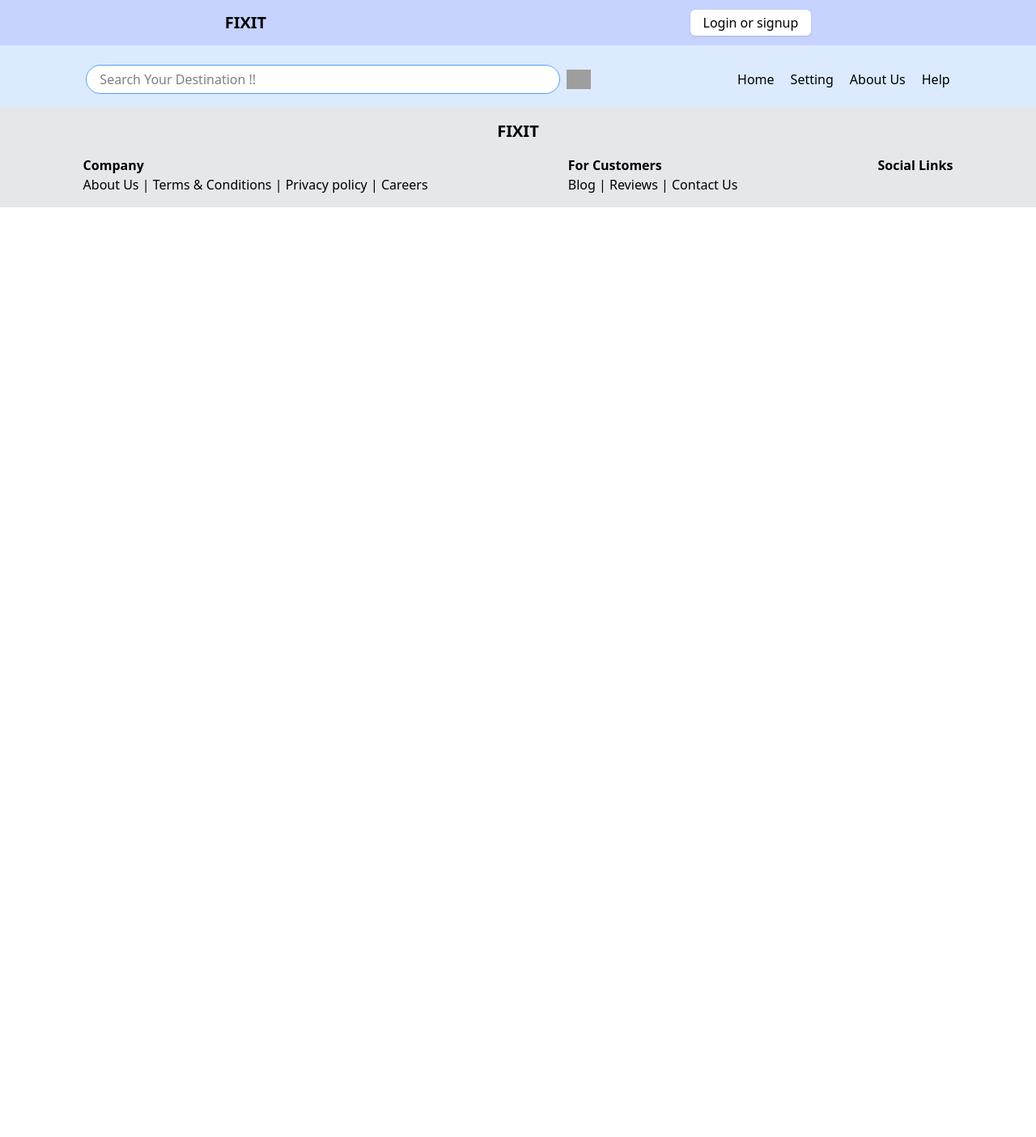
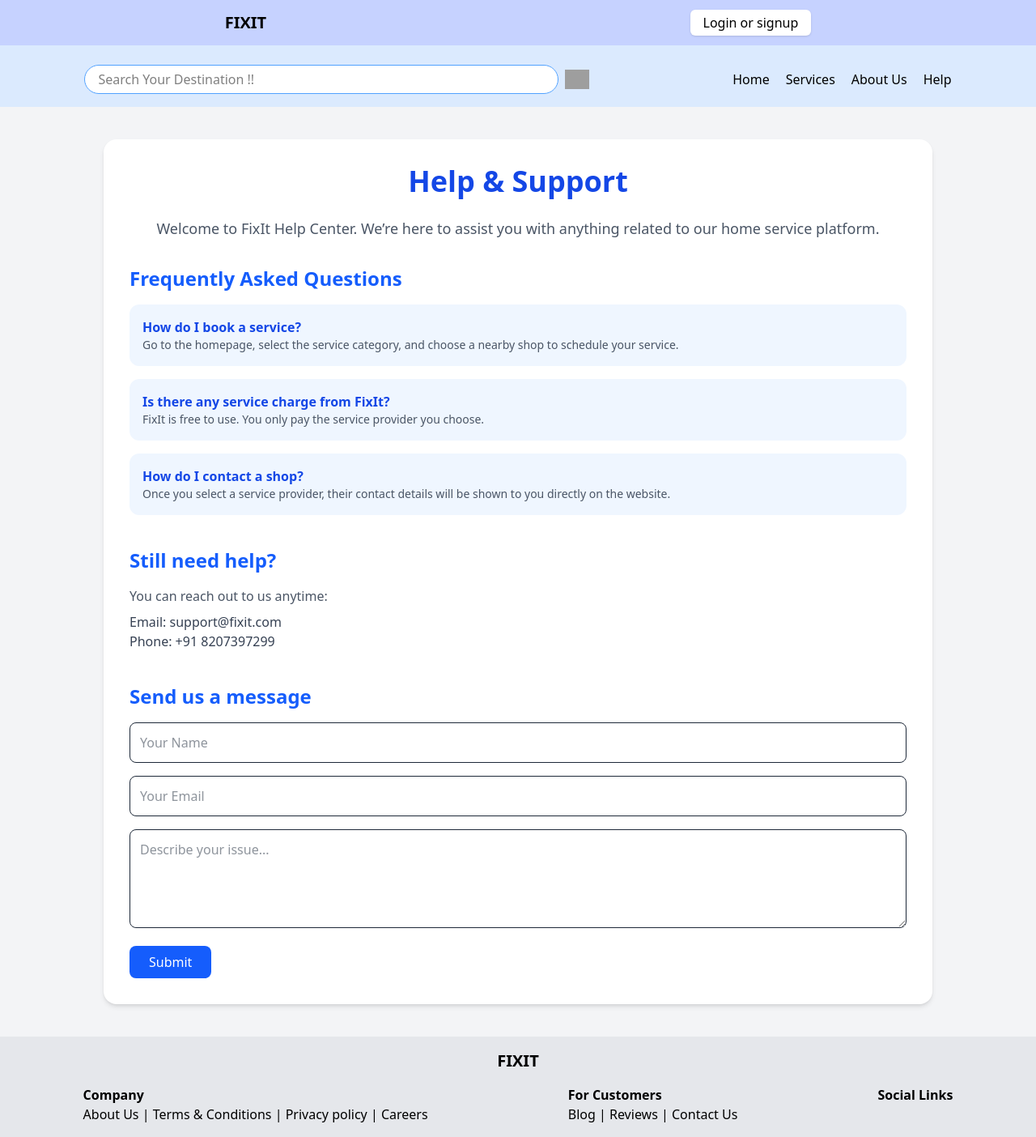
Before and after one commit to Sdrshubhamkumar/Fixit, a React (Vite) app: page /help in a window 1280 px wide. Shown: the whole page at 81% size. Before the commit the page ends 800 px from the top, so only its background shows below. Built offline with nearby package versions, Linux system fonts and the light colour scheme; grey boxes are pictures that could not be loaded.

Commit message:
updated header

```diff
--- a/src/App.jsx
+++ b/src/App.jsx
@@ -9,6 +9,8 @@ import RequestForm from './Components/RequestForm.jsx'
 import ElectricalRepair from './Components/ElectricRepair.jsx'
 import Footer from './Components/Footer.jsx'
 import Header from './Components/Header.jsx'
+import AboutUs from './Components/AboutUs.jsx'
+import Help from './Components/Help.jsx'
 
 const App = () => {
   return (
@@ -21,6 +23,9 @@ const App = () => {
         <Route path="/login" element={<Login />} />
         <Route path="/electricalrepair" element={<ElectricalRepair />} />
         <Route path="/requestform" element={<RequestForm />} />
+        <Route path="*" element={<h1>404 Not Found</h1>} />
+        <Route path="/about" element={<AboutUs/>} />
+        <Route path="/help" element={<Help/>} />
       </Routes>
       <Footer />
     </Router>
--- /dev/null
+++ b/src/Components/AboutUs.jsx
@@ -0,0 +1,41 @@
+// AboutUs.jsx
+import React from "react";
+
+const AboutUs = () => {
+  return (
+    <div className="min-h-screen bg-gray-100 flex items-center justify-center px-4 py-10">
+      <div id="box1" className="max-w-3xl bg-white p-8 rounded-2xl shadow-2xl">
+        <h1 className="text-4xl font-extrabold text-blue-700 mb-4 text-center">About Us</h1>
+        <p className="text-gray-700 text-lg leading-relaxed">
+          Welcome to <span className="font-bold text-blue-600">FIXIT</span>, your trusted partner for reliable and high-quality home services.
+          Whether it's plumbing, electrical work, carpentry, or appliance repair – we connect you with trained professionals
+          who get the job done right. Our mission is to make home maintenance effortless, reliable, and accessible.
+        </p>
+
+        <h2 className="text-2xl font-semibold text-gray-800 mt-8 mb-3">Why Choose FIXIT?</h2>
+        <ul className="list-disc ml-6 text-gray-700 space-y-2">
+          <li><span className="text-green-600 font-bold">✔</span> Verified and skilled professionals</li>
+          <li><span className="text-green-600 font-bold">✔</span> Transparent pricing with no hidden costs</li>
+          <li><span className="text-green-600 font-bold">✔</span> Convenient online booking system</li>
+          <li><span className="text-green-600 font-bold">✔</span> Quick response time and efficient service</li>
+          <li><span className="text-green-600 font-bold">✔</span> 100% customer satisfaction guarantee</li>
+        </ul>
+
+        <h2 className="text-2xl font-semibold text-gray-800 mt-8 mb-3">Our Vision</h2>
+        <p className="text-gray-700 text-lg leading-relaxed">
+          We envision a future where finding reliable help for any household need is just a click away. FIXIT is not
+          just a service – it’s a solution to your everyday problems. With technology and a dedicated support team,
+          we ensure your peace of mind, one service at a time.
+        </p>
+
+        <h2 className="text-2xl font-semibold text-gray-800 mt-8 mb-3">Join Our Community</h2>
+        <p className="text-gray-700 text-lg leading-relaxed">
+          Thousands of satisfied customers have already made FIXIT their go-to choice for home services.
+          We invite you to experience the convenience, reliability, and care that our services bring to your doorstep.
+        </p>
+      </div>
+    </div>
+  );
+};
+
+export default AboutUs;
--- a/src/Components/Header.jsx
+++ b/src/Components/Header.jsx
@@ -37,18 +37,38 @@ export default function Header() {
         </div>
 
         {/* Menu Items */}
-        <ul className="flex list-none justify-center space-x-5 text-base">
+        <ul className="flex list-none justify-center space-x-5 text-base relative">
           <li>
-            <a href="#Home" className="hover:underline">Home</a>
+            <Link to="/" className="hover:underline">Home</Link>
+          </li>
+          <li className="relative group">
+  <span className="hover:underline cursor-pointer">Services</span>
+  <div className="absolute left-0 mt-2 w-48 bg-white shadow-lg rounded-md z-50 opacity-0 invisible group-hover:opacity-100 group-hover:visible transition-all duration-200">
+    <ul className="py-2">
+      <li>
+        <Link to="/services/electric" className="block px-4 py-2 hover:bg-gray-100">Electric Service</Link>
+      </li>
+      <li>
+        <Link to="/repair" className="block px-4 py-2 hover:bg-gray-100">Electrical Services</Link>
+      </li>
+      <li>
+        <Link to="/services/plumber" className="block px-4 py-2 hover:bg-gray-100">Plumber Services</Link>
+      </li>
+      <li>
+        <Link to="/services/furniture" className="block px-4 py-2 hover:bg-gray-100">Furniture Services</Link>
+      </li>
+      <li>
+        <Link to="/spasalon" className="block px-4 py-2 hover:bg-gray-100">Spa & Salon</Link>
+      </li>
+    </ul>
+  </div>
+</li>
+
+          <li>
+            <Link to="/about" className="hover:underline">About Us</Link>
           </li>
           <li>
-            <a href="#Setting" className="hover:underline">Setting</a>
-          </li>
-          <li>
-            <a href="#box1" className="hover:underline">About Us</a>
-          </li>
-          <li>
-            <a href="#Help" className="hover:underline">Help</a>
+            <Link to="/help" className="hover:underline">Help</Link>
           </li>
         </ul>
       </nav>
--- /dev/null
+++ b/src/Components/Help.jsx
@@ -0,0 +1,75 @@
+import React from 'react';
+
+const Help = () => {
+  return (
+    <div className="min-h-screen bg-gray-100 text-gray-800 py-10 px-6">
+      <div className="max-w-5xl mx-auto bg-white p-8 rounded-2xl shadow-md">
+        <h1 className="text-4xl font-bold text-blue-700 mb-6 text-center">Help & Support</h1>
+
+        {/* Intro */}
+        <p className="text-lg text-gray-600 mb-8 text-center">
+          Welcome to FixIt Help Center. We’re here to assist you with anything related to our home service platform.
+        </p>
+
+        {/* FAQs */}
+        <section className="mb-10">
+          <h2 className="text-2xl font-semibold text-blue-600 mb-4">Frequently Asked Questions</h2>
+          <div className="space-y-4">
+            <div className="bg-blue-50 p-4 rounded-xl">
+              <h3 className="font-bold text-blue-700">How do I book a service?</h3>
+              <p className="text-sm text-gray-600">Go to the homepage, select the service category, and choose a nearby shop to schedule your service.</p>
+            </div>
+            <div className="bg-blue-50 p-4 rounded-xl">
+              <h3 className="font-bold text-blue-700">Is there any service charge from FixIt?</h3>
+              <p className="text-sm text-gray-600">FixIt is free to use. You only pay the service provider you choose.</p>
+            </div>
+            <div className="bg-blue-50 p-4 rounded-xl">
+              <h3 className="font-bold text-blue-700">How do I contact a shop?</h3>
+              <p className="text-sm text-gray-600">Once you select a service provider, their contact details will be shown to you directly on the website.</p>
+            </div>
+          </div>
+        </section>
+
+        {/* Contact Info */}
+        <section className="mb-10">
+          <h2 className="text-2xl font-semibold text-blue-600 mb-4">Still need help?</h2>
+          <p className="text-gray-600 mb-2">You can reach out to us anytime:</p>
+          <ul className="text-gray-700">
+            <li>Email: <span className="font-medium">support@fixit.com</span></li>
+            <li>Phone: <span className="font-medium">+91 8207397299</span></li>
+          </ul>
+        </section>
+
+        {/* Support Form */}
+        <section>
+          <h2 className="text-2xl font-semibold text-blue-600 mb-4">Send us a message</h2>
+          <form className="space-y-4">
+            <input
+              type="text"
+              placeholder="Your Name"
+              className="w-full p-3 border rounded-lg focus:outline-none focus:ring-2 focus:ring-blue-400"
+            />
+            <input
+              type="email"
+              placeholder="Your Email"
+              className="w-full p-3 border rounded-lg focus:outline-none focus:ring-2 focus:ring-blue-400"
+            />
+            <textarea
+              rows="4"
+              placeholder="Describe your issue..."
+              className="w-full p-3 border rounded-lg focus:outline-none focus:ring-2 focus:ring-blue-400"
+            ></textarea>
+            <button
+              type="submit"
+              className="bg-blue-600 text-white px-6 py-2 rounded-lg hover:bg-blue-700 transition duration-300"
+            >
+              Submit
+            </button>
+          </form>
+        </section>
+      </div>
+    </div>
+  );
+};
+
+export default Help;
--- a/src/Components/Home.jsx
+++ b/src/Components/Home.jsx
@@ -9,7 +9,7 @@ import { Link } from "react-router-dom";
 
 export default function FixitHomePage() {
     return (
-        <div className="relative  flex flex-col">
+        <div className="relative flex flex-col z-[-1]">
 
             {/* ✅ Background Blur Image Layer */}
             <div
@@ -19,20 +19,7 @@ export default function FixitHomePage() {
 
             {/* Section: About Us & Image Grid */}
             <section id="section1" className="flex flex-wrap justify-between p-4">
-                <div id="box1" className="p-4 rounded-xl shadow-lg">
-                    <h1 className="text-2xl font-bold">About Us</h1>
-                    <p className="mt-2">
-                        Welcome to <b>FIXIT</b>, your trusted partner for reliable and high-quality home services. We are dedicated to making home maintenance and improvement effortless by connecting you with skilled professionals for a wide range of services.
-                    </p>
-                    <h1 className="text-xl font-semibold mt-4">Why Choose Us?</h1>
-                    <ul className="list-disc ml-5 mt-2">
-                        <li>✔ Verified and skilled professionals</li>
-                        <li>✔ Transparent pricing with no hidden costs</li>
-                        <li>✔ Convenient online booking</li>
-                        <li>✔ Customer satisfaction guarantee</li>
-                        <li>✔ Quick and efficient service</li>
-                    </ul>
-                </div>
+
                 <div id="box2" className="grid gap-2 grid-cols-2 md:grid-cols-3 bg-white/70 rounded-xl shadow-lg p-2">
                     <img src={img1} alt="Fix" className="w-full h-auto" />
                     <img src={img2} alt="Plumbing" className="w-full h-auto" />
--- a/src/Components/Repair.jsx
+++ b/src/Components/Repair.jsx
@@ -47,7 +47,7 @@ const services = [
 
 const RepairServices = () => {
   return (
-    <div className="relative w-full min-h-screen font-sans overflow-hidden">
+    <div className="relative w-full min-h-screen font-sans overflow-hidden z-[-1]">
       {/* Background */}
       <div className="absolute inset-0 bg-cover bg-center filter blur-sm brightness-90 z-0" style={{ backgroundImage: `url('https://homecareanandfacilities.com/wp-content/uploads/2019/12/home-deep-cleaning-870x500.jpg')` }}></div>
 
```
Also changed, not shown: src/Components/SpaSalon.jsx (+109 -48 lines).
